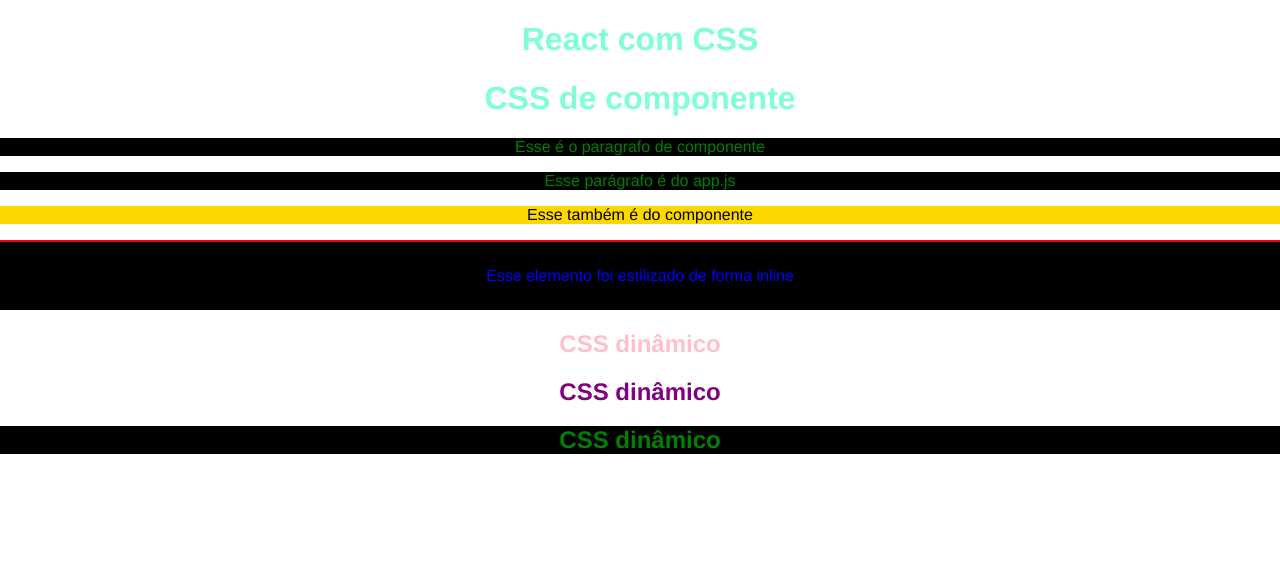
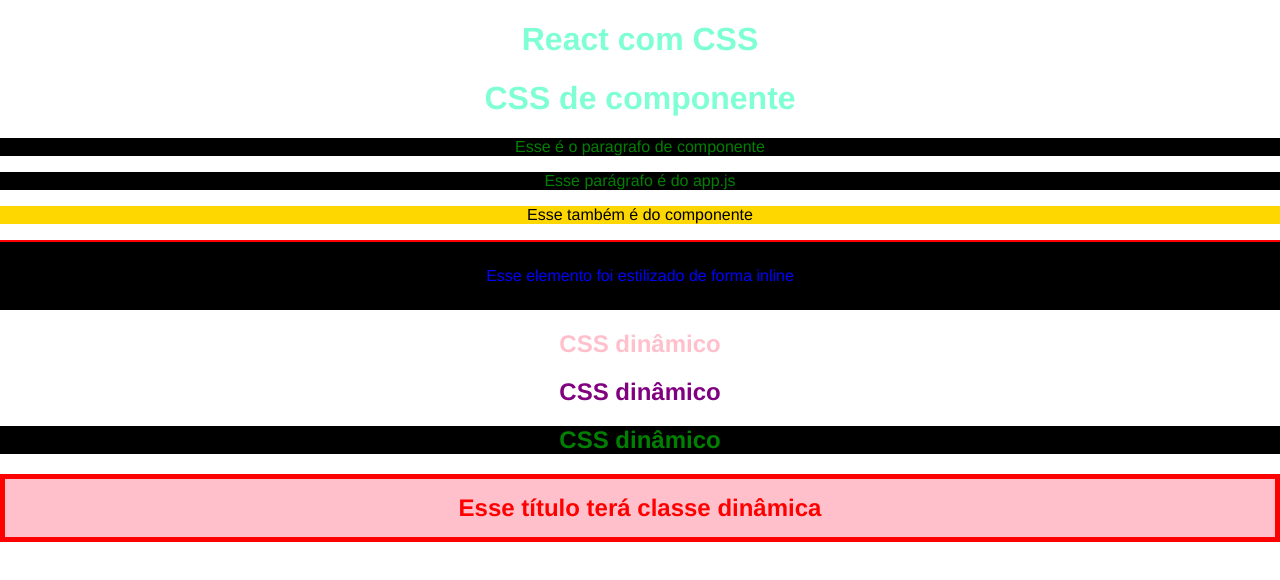
Before and after one commit to sthephanytezza-dev/treinando-react, a React (Create React App) app in the folder css/: page / in a window 1280 px wide. Shown: the top 580 px of the page. Built offline with nearby package versions, Linux system fonts and the light colour scheme.

Commit message:
classes dinamicas

```diff
--- a/css/src/App.js
+++ b/css/src/App.js
@@ -7,6 +7,7 @@
 function App() {
   const n = 15;
   const [name] = useState("Sthephany");
+  const redTitle = true;
 
   return (
     <div className="App">
@@ -34,6 +35,10 @@
       >
         CSS dinâmico
       </h2>
+
+      <h2 className={redTitle ? "red-title" : "title"}>
+        Esse título terá classe dinâmica
+      </h2>
     </div>
   );
 }
--- a/css/src/index.css
+++ b/css/src/index.css
@@ -8,3 +8,15 @@
 h1{
   color:aquamarine;
 }
+
+.red-title{
+  background-color: pink;
+  color: red;
+  padding: 15px;
+  border: 5px solid red;
+}
+
+.title{
+  background-color: #000;
+  color: #fff;
+}
```
